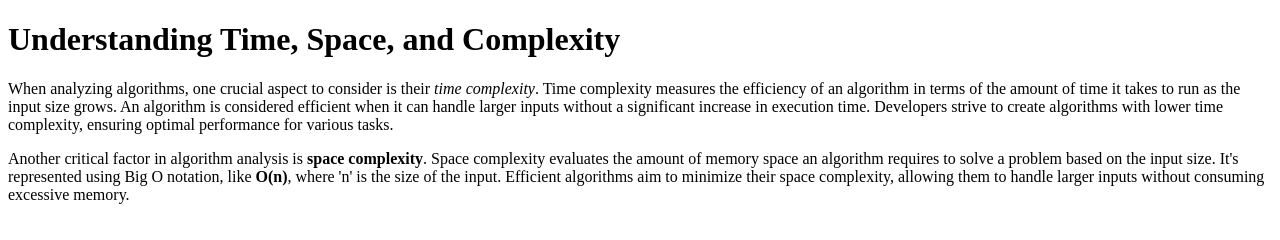
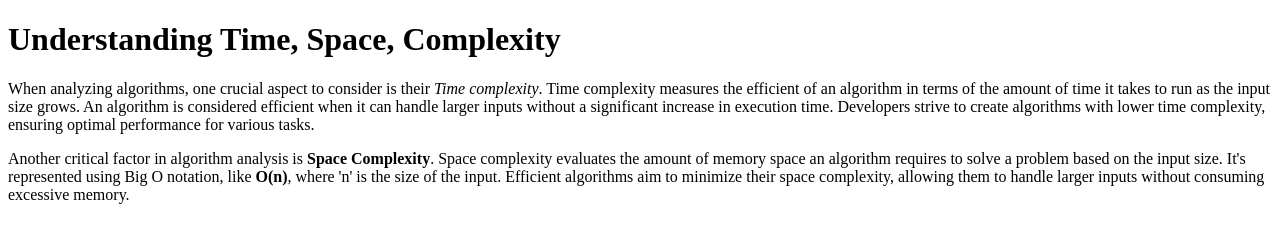
Before and after one commit to acciojob/time-and-space-complexity-SujanDevaraj, a website: page main.html in a window 1280 px wide. Drawn offline with Linux system fonts and the light colour scheme.

Commit message:
created a submission

```diff
--- a/main.html
+++ b/main.html
@@ -5,16 +5,16 @@
 <head>
 	<link rel="stylesheet" href="styles.css">
 </head>
-<h1>Understanding Time, Space, and Complexity</h1>
+<h1>Understanding Time, Space, Complexity</h1>
     <p>
-        When analyzing algorithms, one crucial aspect to consider is their <em>time complexity</em>.
-        Time complexity measures the efficiency of an algorithm in terms of the amount of time it takes to
+        When analyzing algorithms, one crucial aspect to consider is their <em>Time complexity</em>.
+        Time complexity measures the efficient of an algorithm in terms of the amount of time it takes to
         run as the input size grows. An algorithm is considered efficient when it can handle larger inputs
         without a significant increase in execution time. Developers strive to create algorithms with lower
         time complexity, ensuring optimal performance for various tasks.
     </p>
     <p>
-        Another critical factor in algorithm analysis is <strong>space complexity</strong>.
+        Another critical factor in algorithm analysis is <strong>Space Complexity</strong>.
         Space complexity evaluates the amount of memory space an algorithm requires to solve a problem
         based on the input size. It's represented using Big O notation, like <strong>O(n)</strong>,
         where 'n' is the size of the input. Efficient algorithms aim to minimize their space complexity,
```
